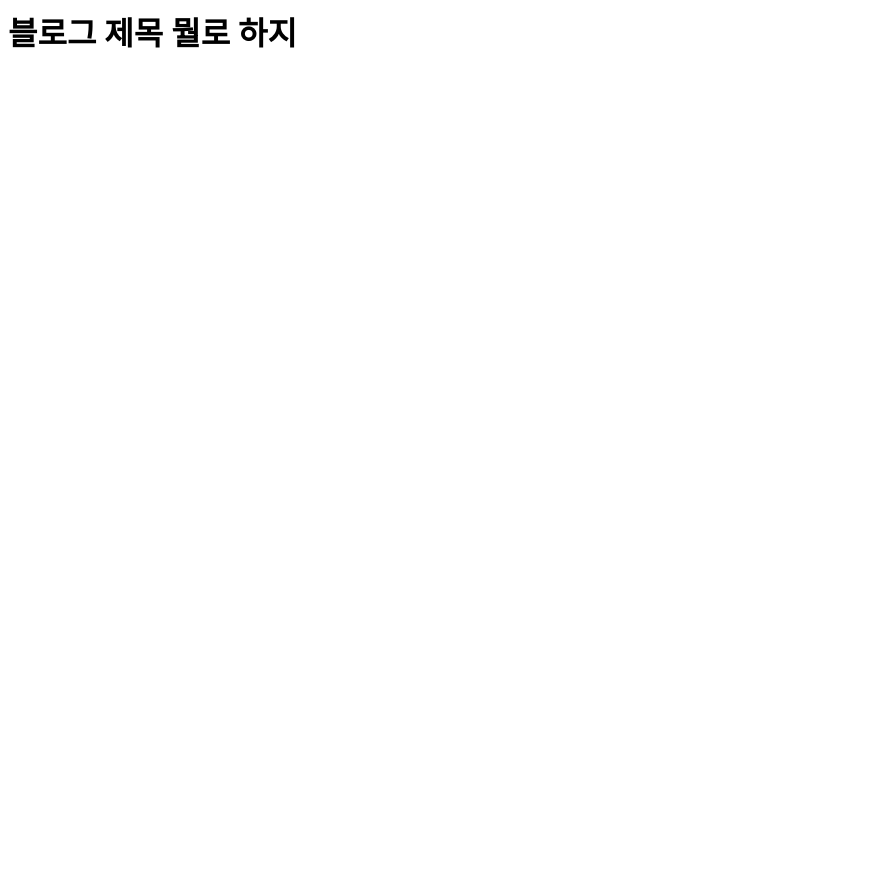
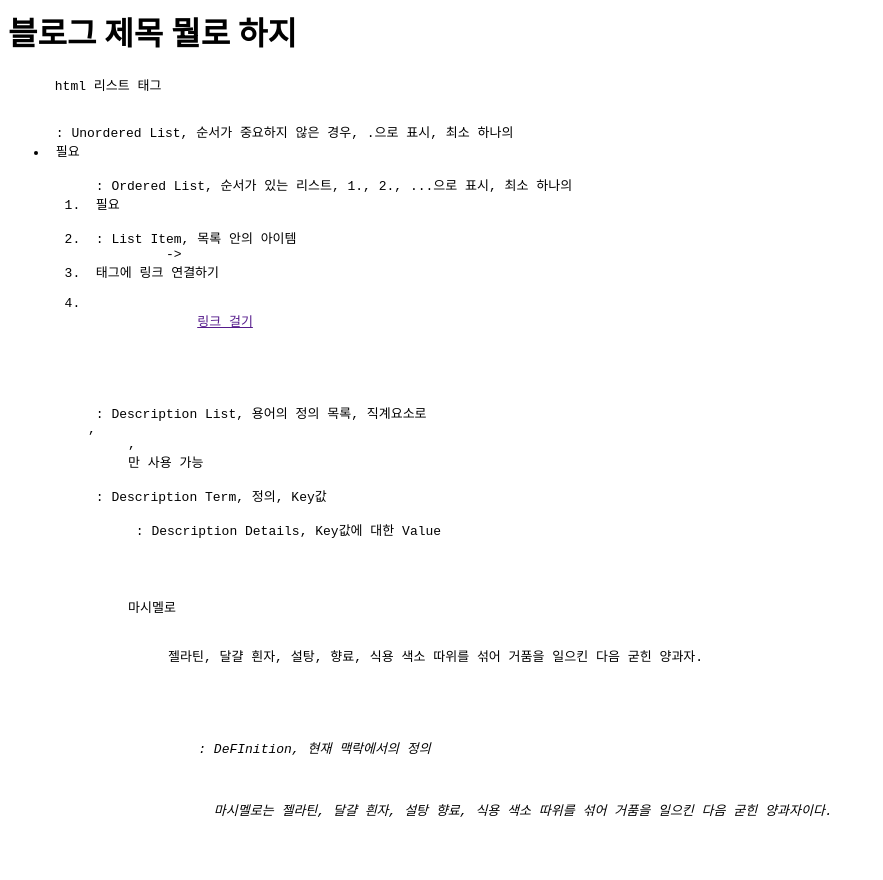
Before and after one commit to Yeonu-Min/programminginfo, a plain HTML site: page index.html in a window 1280 px wide. Shown: the whole page, without its empty margins (0-883 px from the left). Before the commit the page ends 800 px from the top, so only its background shows below. Drawn offline with Linux system fonts and the light colour scheme.

Commit message:
Update index.html

```diff
--- a/index.html
+++ b/index.html
@@ -2,5 +2,32 @@
   <title> 취미공부 메모하는 블로그 </title>
 </head>
 <body>
-  <h1> 블로그 제목 뭘로 하지 </h1>
+  <div>
+    <h1> 블로그 제목 뭘로 하지 </h1>
+  </div>
+  <div>
+    <pre>
+      html 리스트 태그
+        <ul> : Unordered List, 순서가 중요하지 않은 경우, .으로 표시, 최소 하나의 <li> 필요
+        <ol> : Ordered List, 순서가 있는 리스트, 1., 2., ...으로 표시, 최소 하나의 <li> 필요
+        <li> : List Item, 목록 안의 아이템
+          -><li> 태그에 링크 연결하기
+            <li>
+              <a href="">링크 걸기</a>
+            </li>
+
+        <dl> : Description List, 용어의 정의 목록, 직계요소로 <dt>, <dd>, <div>만 사용 가능
+          <dt> : Description Term, 정의, Key값
+          <dd> : Description Details, Key값에 대한 Value
+           <dl>
+            <dt>마시멜로</dt>
+            <dd>젤라틴, 달걀 흰자, 설탕, 향료, 식용 색소 따위를 섞어 거품을 일으킨 다음 굳힌 양과자.</dd>
+           </dl>
+
+        <dfn> : DeFInition, 현재 맥락에서의 정의
+          <p>
+           <dfn>마시멜로</dfn>는 젤라틴, 달걀 흰자, 설탕 향료, 식용 색소 따위를 섞어 거품을 일으킨 다음 굳힌 양과자이다.
+          </p>
+    </pre>
+
 </body>
```
